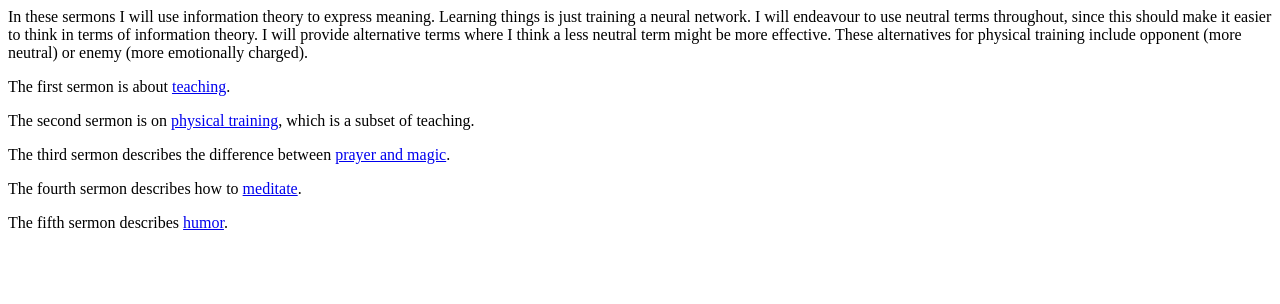
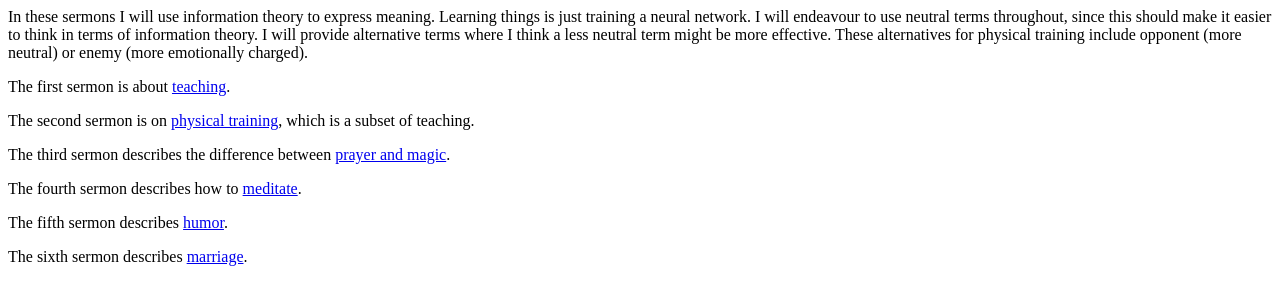
Before and after one commit to xoloki/draconism, a plain HTML site: page index.html in a window 1280 px wide. Drawn offline with Linux system fonts and the light colour scheme.

Commit message:
add marriage to index

```diff
--- a/index.html
+++ b/index.html
@@ -10,5 +10,6 @@
     <p>The third sermon describes the difference between <a href="prayer-vs-magic.html">prayer and magic</a>.</p>
     <p>The fourth sermon describes how to <a href="meditation.html">meditate</a>.</p>
     <p>The fifth sermon describes <a href="humor.html">humor</a>.</p>
-      </body>
+    <p>The sixth sermon describes <a href="marriage.html">marriage</a>.</p>
+ </body>
 </html>
```
